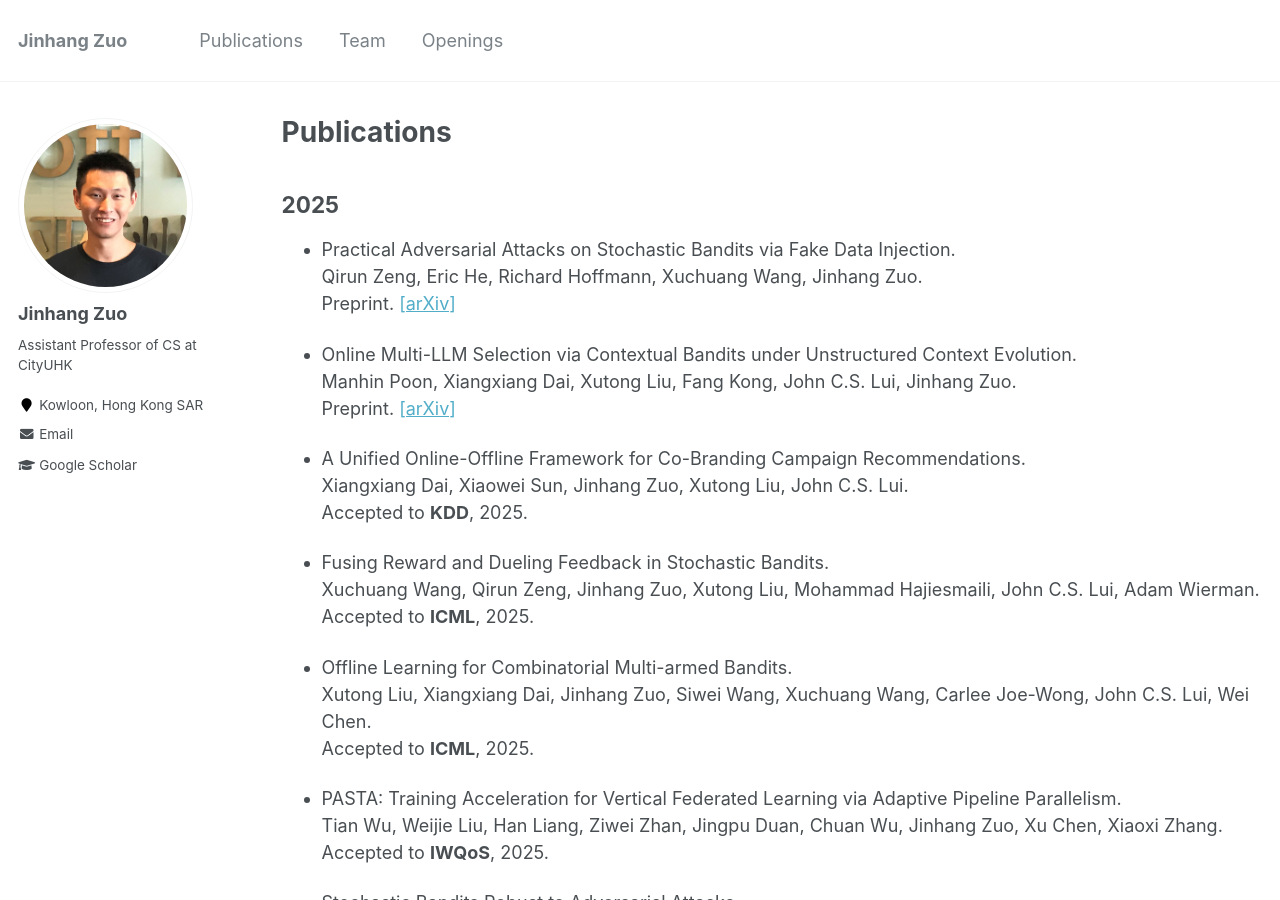
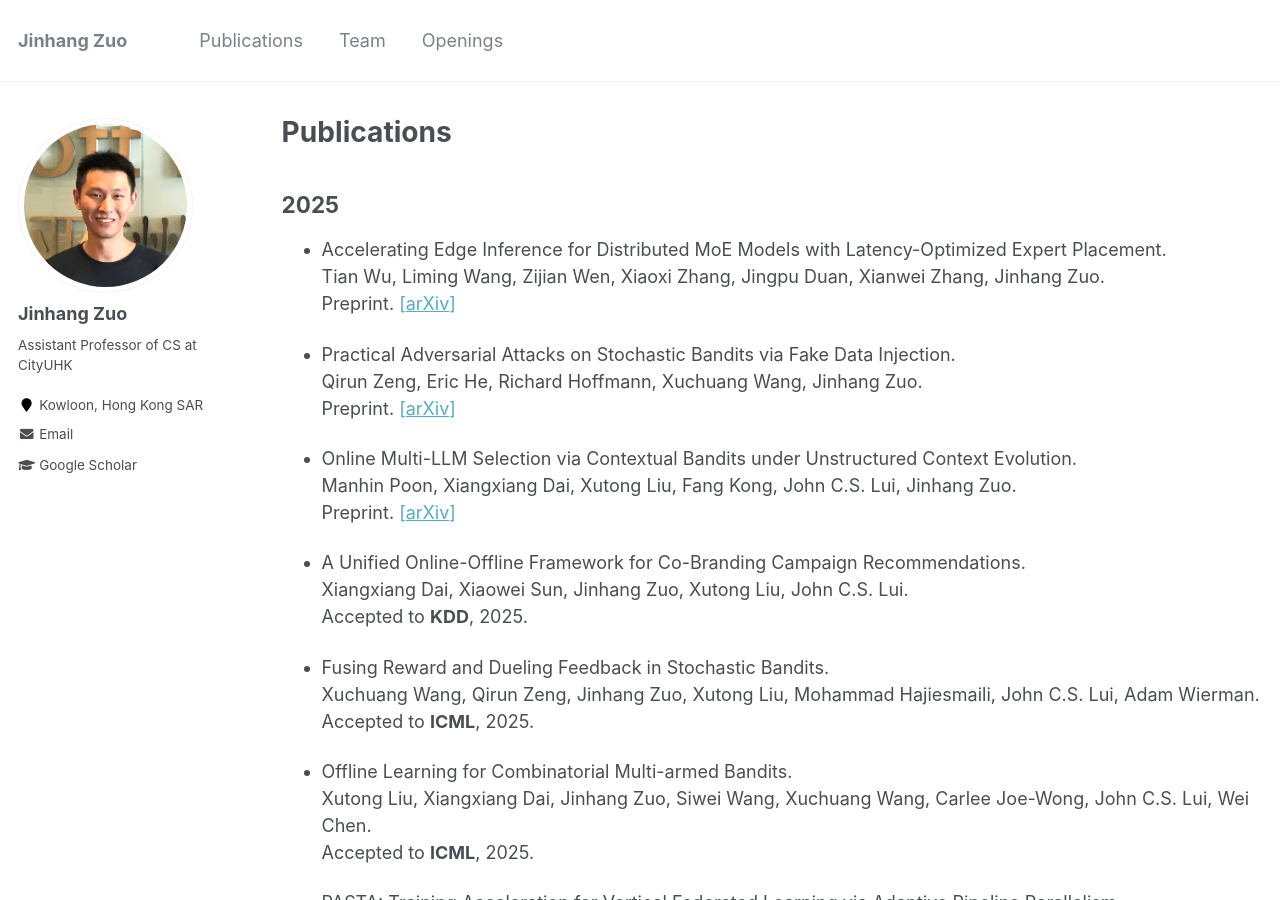
Before and after one commit to jhzuo/jhzuo.github.io, a Jekyll site: the page built from _pages/publications.md, in a window 1280 px wide and 900 px high. Built offline with Jekyll 4.4.1, drawn with Linux system fonts in a browser that asks for light colours.

Commit message:
Update publications.md

```diff
--- a/_pages/publications.md
+++ b/_pages/publications.md
@@ -8,6 +8,10 @@ author_profile: true
 
 2025
 ------
+- Accelerating Edge Inference for Distributed MoE Models with Latency-Optimized Expert Placement.
+Tian Wu, Liming Wang, Zijian Wen, Xiaoxi Zhang, Jingpu Duan, Xianwei Zhang, Jinhang Zuo.
+Preprint. [[arXiv]](https://arxiv.org/abs/2508.12851)
+
 - Practical Adversarial Attacks on Stochastic Bandits via Fake Data Injection.
 Qirun Zeng, Eric He, Richard Hoffmann, Xuchuang Wang, Jinhang Zuo.
 Preprint. [[arXiv]](https://arxiv.org/abs/2505.21938)
```
